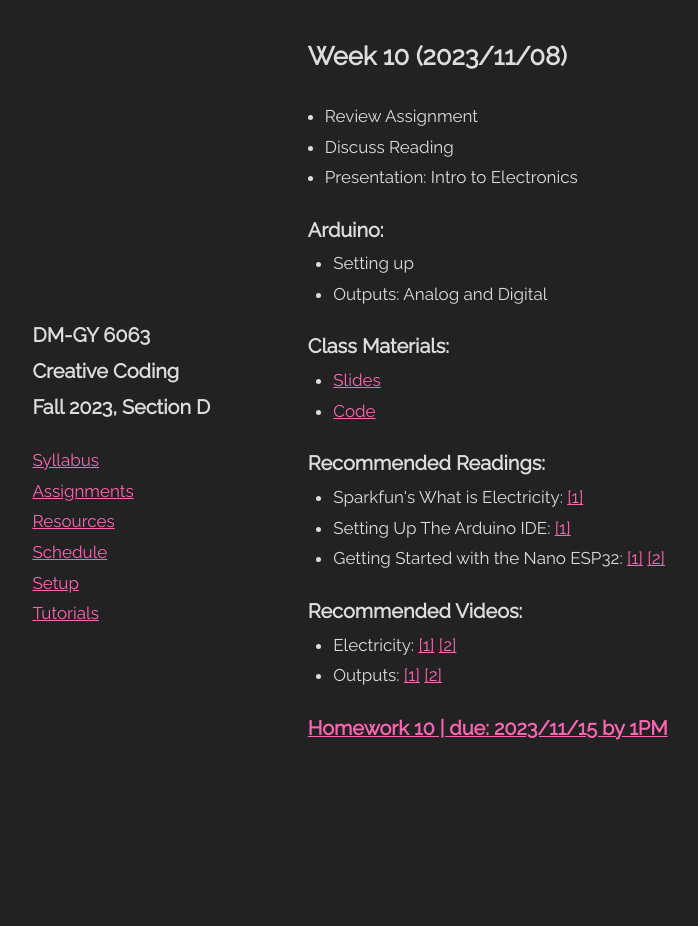
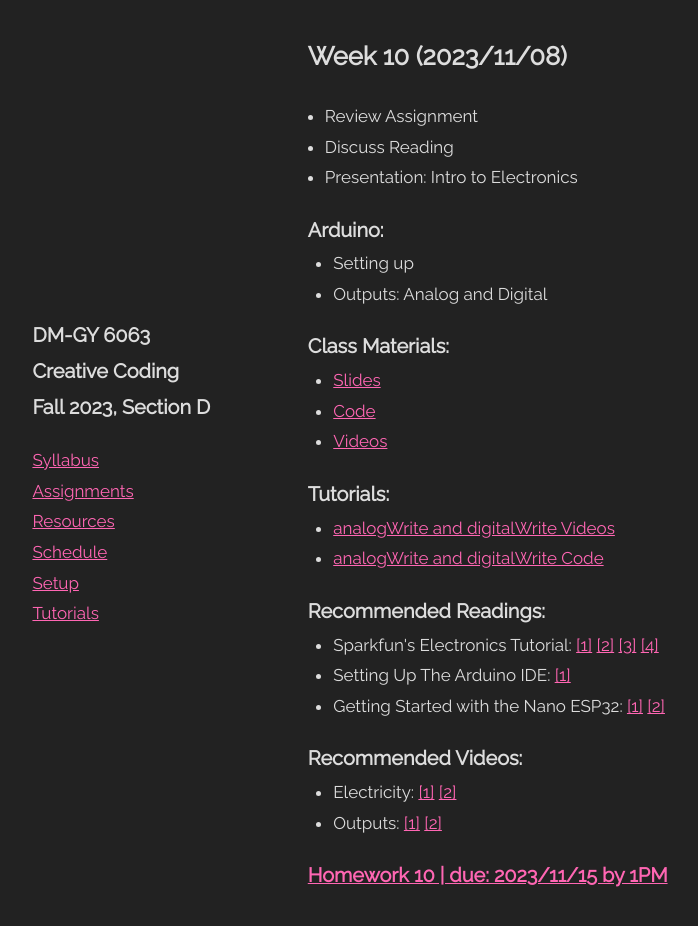
Before and after one commit to DM-GY-6063-2023F-D/DM-GY-6063-2023F-D, a Jekyll site: the page built from _pages/week/10.md, in a window 1280 px wide and 927 px high. Shown: the whole window, without its empty margins (165-863 px from the left). Built offline with Jekyll 4.4.1, drawn with Linux system fonts in a browser that asks for light colours.

Commit message:
wk10 update

```diff
--- a/_pages/week/10.md
+++ b/_pages/week/10.md
@@ -13,10 +13,20 @@ class:
     url: https://drive.google.com/file/d/10yeHRCy_tma5dnoegUsrE9FMGSXe3sxM/
   - title: Code
     url: https://github.com/DM-GY-6063-2023F-D/week10
+  - title: Videos
+    url: https://www.youtube.com/playlist?list=PLyEGhkVIuCyV-nFkyuAvXD9yks3EQ9Biv
+tutorials:
+  - title: analogWrite and digitalWrite Videos
+    url: https://www.youtube.com/playlist?list=PLyEGhkVIuCyV-nFkyuAvXD9yks3EQ9Biv
+  - title: analogWrite and digitalWrite Code
+    url: https://github.com/DM-GY-6063-2023F-D/week10/tree/main/arduino
 readings:
-  - title: "Sparkfun's What is Electricity"
+  - title: "Sparkfun's Electronics Tutorial"
     urls:
       - https://learn.sparkfun.com/tutorials/what-is-electricity/all
+      - https://learn.sparkfun.com/tutorials/what-is-a-circuit/all
+      - https://learn.sparkfun.com/tutorials/voltage-current-resistance-and-ohms-law/all
+      - https://learn.sparkfun.com/tutorials/series-and-parallel-circuits/all
   - title: Setting Up The Arduino IDE
     urls:
       - https://diyodemag.com/education/fundamentals_setting_up_the_arduino_ide
```
Also changed, not shown: _pages/homework/09.md (+1 -1 lines).
